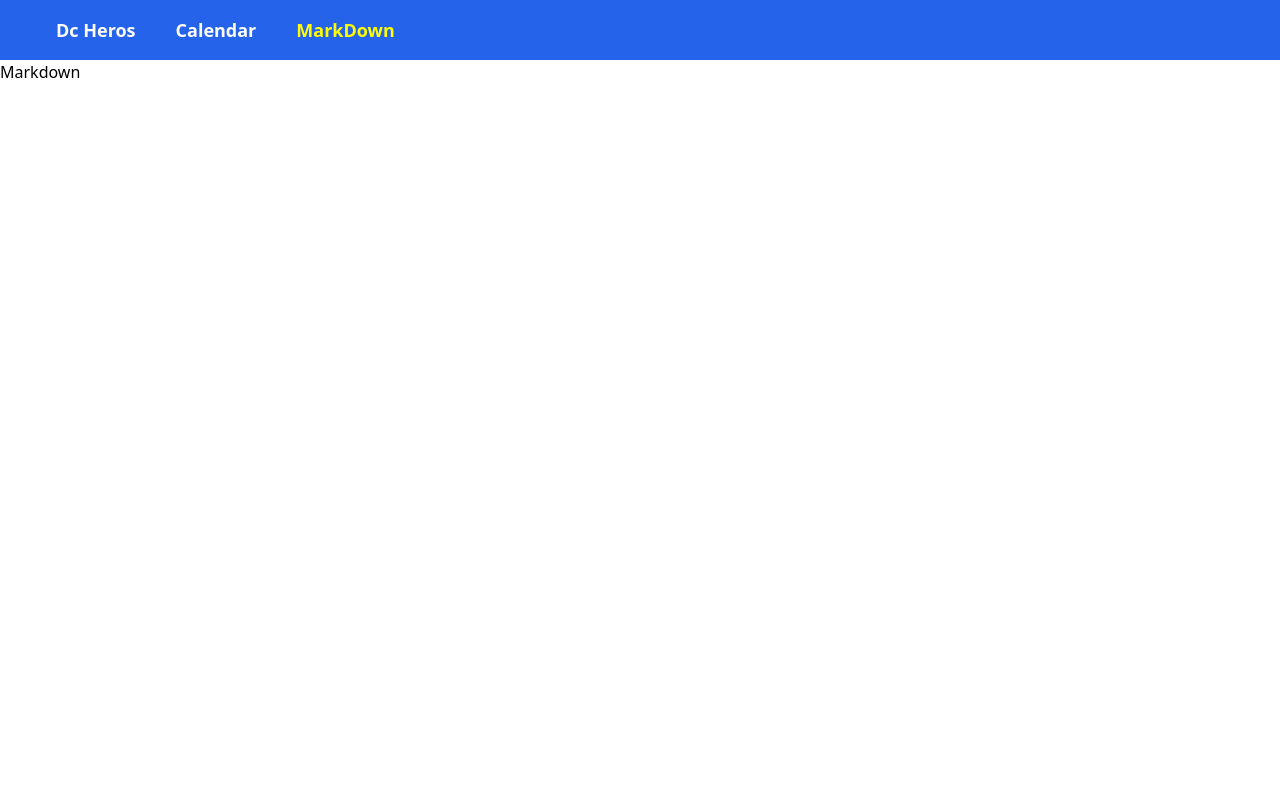
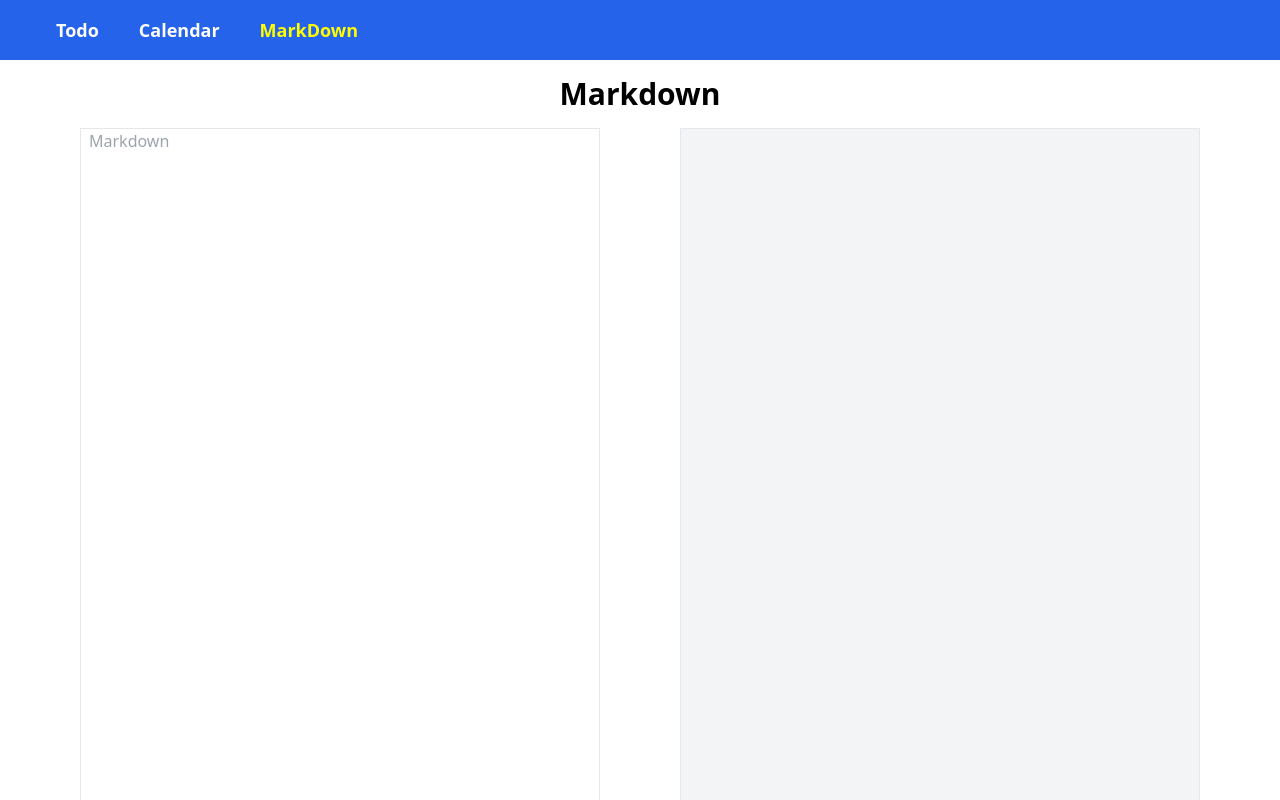
Before and after one commit to hebraheem/Vue-practice, a Vue app: page /markdown in a window 1280 px wide. Shown: the top 800 px of the page. Built offline with nearby package versions, Linux system fonts and the light colour scheme.

Commit message:
mixin and markdown example

```diff
--- a/package.json
+++ b/package.json
@@ -9,6 +9,7 @@
   },
   "dependencies": {
     "core-js": "^3.6.5",
+    "marked": "^2.1.3",
     "tailwindcss": "npm:@tailwindcss/postcss7-compat",
     "vue": "^3.0.0",
     "vue-router": "^4.0.10"
--- a/src/components/Header.vue
+++ b/src/components/Header.vue
@@ -15,7 +15,7 @@ export default {
   data() {
     return {
       links: [
-        { title: "Dc Heros", to: "/heros" },
+        { title: "Todo", to: "/todo" },
         { title: "Calendar", to: "/calendar" },
         { title: "MarkDown", to: "/markdown" },
       ],
--- a/src/pages/Calendar.vue
+++ b/src/pages/Calendar.vue
@@ -1,14 +1,18 @@
 <template>
   <section class="w-full text-center">
     <header class="my-4">
-      <h1 class="text-lg font-bold">Calendar</h1>
+      <h1 class=" text-black font-bold text-3xl">Calender</h1>
     </header>
     {{ getCurrentDate() }}
-    <section class="flex justify-between w-6/12 m-auto">
+    <section
+      class="flex justify-between md:w-6/12 sm:w-full sm: mx-10 md:m-auto"
+    >
       <p class="font-bold text-lg pl-8">{{ currentMonthName }}</p>
       <p class="font-bold text-lg pr-8">{{ currentYear }}</p>
     </section>
-    <section class="flex justify-center w-6/12 m-auto">
+    <section
+      class="flex justify-center md:w-6/12 sm:w-full sm: mx-10 md:m-auto"
+    >
       <p
         v-for="day in days"
         :key="day"
@@ -18,7 +22,7 @@
         {{ day }}
       </p>
     </section>
-    <section class="flex flex-wrap w-6/12 m-auto">
+    <section class="flex flex-wrap md:w-6/12 sm:w-full sm: mx-10 md:m-auto">
       <p
         v-for="num in getStartDay()"
         :key="num"
@@ -35,8 +39,10 @@
         {{ num }}
       </p>
     </section>
-    <section class="flex justify-between w-6/12 m-auto  mt-4">
-      <button class="px-8 bg-gray-600 rounded-sm text-white" @click="prev">
+    <section
+      class="flex justify-between md:w-6/12 sm:w-full sm:mx-10 md:m-auto pt-10"
+    >
+      <button class="px-8 bg-gray-600 rounded-sm text-white " @click="prev">
         Prev
       </button>
       <button class="px-8 bg-gray-600 rounded-sm text-white" @click="next">
--- a/src/pages/DcHeros.vue
+++ b/src/pages/DcHeros.vue
@@ -1,39 +1,43 @@
 <template>
-  <section class="m-auto w-4/12">
+  <section class="md:m-auto md:w-4/12 sm:w-full sm: mx-10">
     <section class="text-2xl font-bold text-center py-4">
       <h1>{{ title }}</h1>
     </section>
     <section class="text-center py-2 font-medium text-lg">
-      <h2>
-        {{ heroCount }} Total fav {{ heroCount === 1 ? "hero" : "heros" }}
-      </h2>
+      <h2>{{ heroCount }} {{ heroCount === 1 ? "item" : "items" }} waiting</h2>
     </section>
-    <ul class="mb-4">
-      <div
-        v-for="hero in heros"
-        :key="hero.name"
-        class="flex justify-between pb-2"
-      >
-        <h1>{{ hero.name }}</h1>
-        <button @click="removeHero(hero.name)">x</button>
-      </div>
-    </ul>
     <section class="w-full">
       <form @submit.prevent="addHero" class="flex justify-between">
         <input
           type="text"
           v-model.trim="inputValue"
-          placeholder="Enter hero name"
-          class="w-10/12"
+          placeholder="Todo"
+          class="w-10/12 pl-2 border box-border border-transparent focus:outline-none focus:ring-2 focus:ring-purple-400 focus:ring-opacity-50"
         />
         <input
           type="submit"
           :disabled="isDisabled"
           placeholder="Add hero"
           style="cursor: pointer"
+          class="border rounded py-2 px-2 bg-purple-500 hover:bg-purple-800 text-white"
         />
       </form>
     </section>
+    <ul class="mt-10">
+      <div
+        v-for="hero in todos"
+        :key="hero.name"
+        class="flex justify-between pb-2"
+      >
+        <h1>{{ hero.name }}</h1>
+        <button
+          @click="removeHero(hero.name)"
+          class="bg-red-700 text-white py-1 px-3 rounded hover:bg-red-400"
+        >
+          x
+        </button>
+      </div>
+    </ul>
   </section>
 </template>
 
@@ -41,29 +45,23 @@
 export default {
   data() {
     return {
-      title: "My fav heros",
-      heros: [
-        { name: "SperGirl" },
-        { name: "Batman" },
-        { name: "Aquaman" },
-        { name: "SuperMan" },
-        { name: "SpiderMan" },
-      ],
+      title: "Todo List",
+      todos: [{ name: "Wake up" }],
       inputValue: "",
     };
   },
   methods: {
     addHero() {
-      this.heros.push({ name: this.inputValue });
+      this.todos.unshift({ name: this.inputValue });
       this.inputValue = "";
     },
     removeHero(oldHero) {
-      this.heros = this.heros.filter((hero) => hero.name !== oldHero);
+      this.todos = this.todos.filter((hero) => hero.name !== oldHero);
     },
   },
   computed: {
     heroCount() {
-      return this.heros.length;
+      return this.todos.length;
     },
     isDisabled() {
       return this.inputValue.length < 1;
@@ -72,4 +70,10 @@ export default {
 };
 </script>
 
-<style></style>
+<style>
+@media (max-width: 600) {
+  .mobile {
+    width: 80%;
+  }
+}
+</style>
--- a/src/pages/MarkDown.vue
+++ b/src/pages/MarkDown.vue
@@ -1,9 +1,48 @@
 <template>
-  <h1>Markdown</h1>
+  <section class="text-center py-4 w-full m-auto">
+    <h1 class=" text-black font-bold text-3xl">Markdown</h1>
+  </section>
+  <section class="md:flex sm:block md:justify-start mb-10">
+    <article
+      class="sm:w-full sm:mx-10 md:w-6/12 md:ml-20 h-screen sm:mb-20 bg-gray-300"
+    >
+      <textarea
+        :value="markdown"
+        @input="handleChange"
+        class="w-full h-full border pl-2"
+        placeholder="Markdown "
+      ></textarea>
+    </article>
+    <article
+      class="sm:w-full sm:mx-10 md:w-6/12 h-screen md:mr-20 border bg-gray-100"
+      v-html="markedText"
+    ></article>
+  </section>
 </template>
 
 <script>
-export default {};
+import marked from "marked";
+import debounce from "../utils/debounce";
+
+export default {
+  mixins: [debounce],
+  data() {
+    return {
+      markdown: "",
+    };
+  },
+  computed: {
+    markedText() {
+      return marked(this.markdown);
+    },
+  },
+  methods: {
+    handleChange(e) {
+      const update = () => (this.markdown = e.target.value);
+      this.debounce(update, 500);
+    },
+  },
+};
 </script>
 
 <style></style>
--- a/src/router.js
+++ b/src/router.js
@@ -6,7 +6,7 @@ import Home from "./pages/Home";
 
 const routes = [
   { path: "/", component: Home },
-  { path: "/heros", component: DcHeros },
+  { path: "/todo", component: DcHeros },
   { path: "/calendar", component: Calendar },
   { path: "/markdown", component: MarkDown },
 ];
--- /dev/null
+++ b/src/utils/debounce.js
@@ -0,0 +1,13 @@
+export default {
+  data() {
+    return {
+      timeOut: "",
+    };
+  },
+  methods: {
+    debounce(func, waitTime = 1000) {
+      clearTimeout(this.timeOut);
+      this.timeOut = setTimeout(func, waitTime);
+    },
+  },
+};
```
Also changed, not shown: 1 other file (tests, documents, lock files or other folders).
